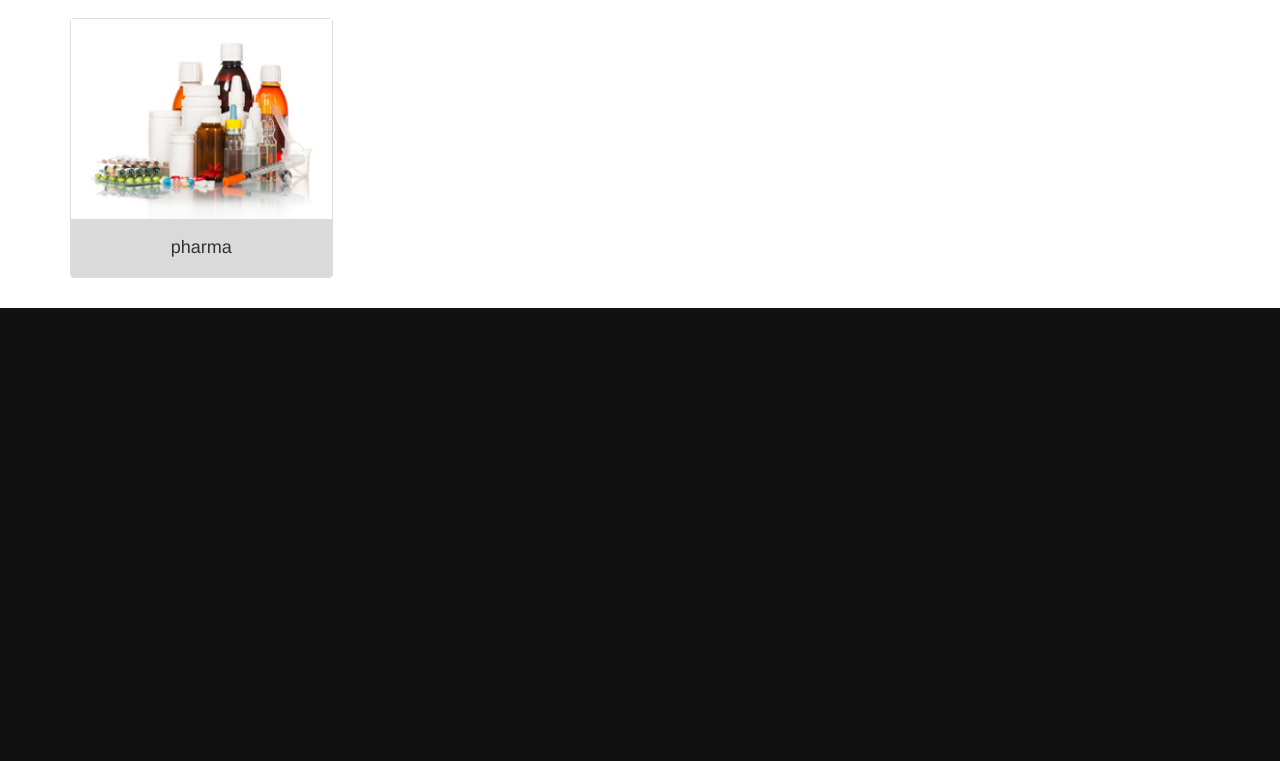
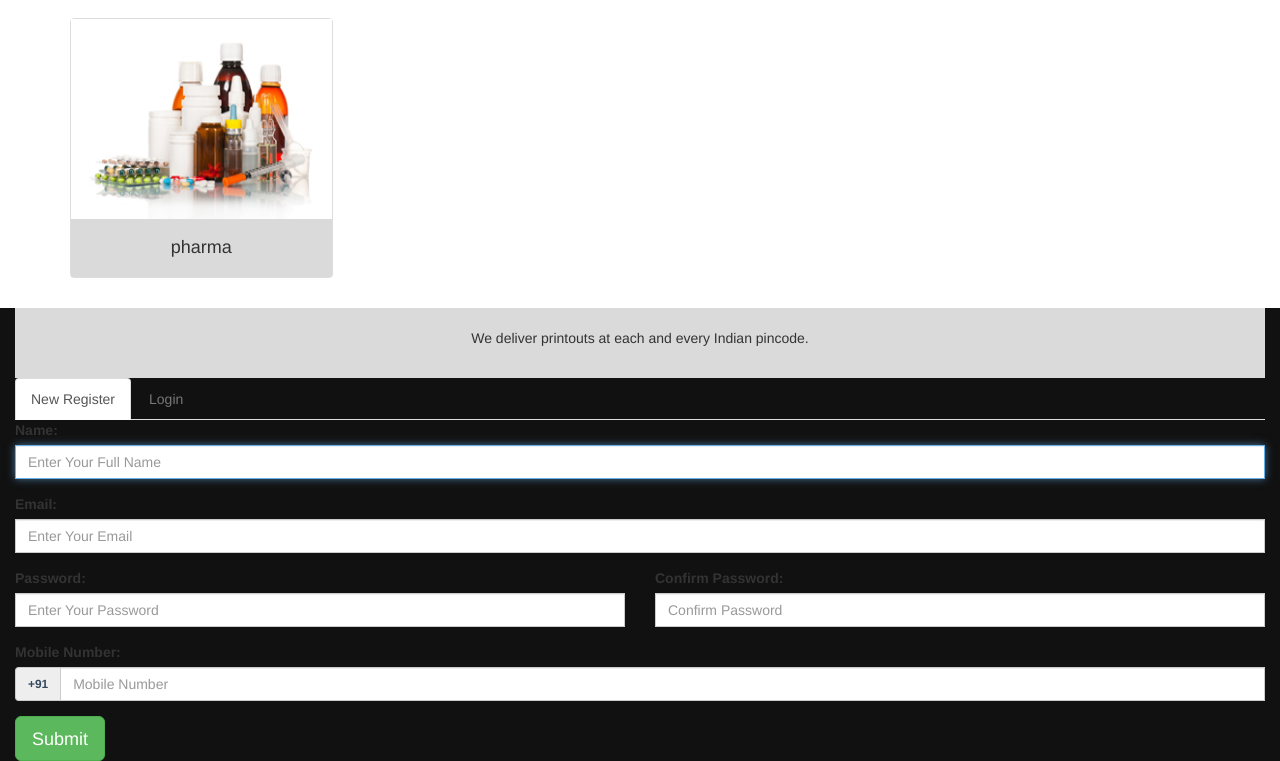
Before and after one commit to Bhavyashree-P-B/new-project, an Angular app: page /#/ in a window 1280 px wide. Shown: the part 722-1483 px from the top of the page. Before the commit the page ends 1030 px from the top, so only its background shows below. Built offline with nearby package versions, Linux system fonts and the light colour scheme; what angular2-google-maps would draw is missing.

Commit message:
signin and sign up tabs. Detailing pending

```diff
--- a/src/app/app.component.css
+++ b/src/app/app.component.css
@@ -44,3 +44,27 @@
     line-height: 50px;
     margin-right: 10px;
 }
+
+#signinModal .modal-content {
+    border-radius: 0px;
+}
+
+#signinModal .modal-header {
+    border-bottom: none;
+}
+
+#signinModal .modal-footer {
+    border-top: none;
+}
+
+#signinModal .modal-footer button.btn {
+    width: 100%;
+}
+
+
+/* Sign page style */
+
+.sign-jumbotron {
+    padding: 20px 10px;
+    background-color: #DADADA;
+}
--- a/src/app/app.component.html
+++ b/src/app/app.component.html
@@ -7,7 +7,7 @@
                 <li><a href="#">Whyus</a></li>
                 <li><a href="#">Advertise</a></li>
                 <li><a href="#">Contact</a></li>
-                <li><a href="#" (click)="signin()">Login</a></li>
+                <li><a href="javascript:void(0)" (click)="signin()">Login</a></li>
                 <li><a href="#">Signup</a></li>
             </ul>
         </div>
@@ -21,42 +21,96 @@
                 <router-outlet></router-outlet>
             </div>
         </div>
+        <div class="row">
+            <div class="col-lg-12 col-md-12">
+                <div class="sign-jumbotron">
+                    <p class="text-center">We deliver printouts at each and every Indian pincode.</p>
+                </div>
+            </div>
+        </div>
+        <div class="row">
+            <div class="col-lg-12 col-md-12">
+                <ul class="nav nav-tabs" role="tablist">
+                    <li class="active"><a data-toggle="tab" class="text-muted" href="#register">New Register</a></li>
+                    <li><a data-toggle="tab" class="text-muted" href="#login">Login</a></li>
+                </ul>
+                <div class="tab-content">
+                    <div role="tabpanel" class="tab-pane active" id="register">
+                        <form role="form" action="" method="POST" name="form1">
+                            <div class="form-group">
+                                <label class="textfieldRequiredMsg" for="email">Name:</label>
+                                <input type="text" class="form-control" placeholder="Enter Your Full Name" name="name" autofocus="" autocomplete="off" />
+                            </div>
+                            <div class="form-group">
+                                <label class="textfieldRequiredMsg textfieldInvalidFormatMsg" for="pwd">Email:</label>
+                                <input type="email" class="form-control" placeholder="Enter Your Email" name="email" id="email" onblur="checkAvailability1()" autocomplete="off" />
+                            </div>
+                            <div class="row">
+                                <div class="col-sm-6">
+                                    <div class="form-group">
+                                        <label class="textfieldRequiredMsg textfieldMinCharsMsg textfieldMaxCharsMsg" for="pwd">Password:</label>
+                                        <input type="password" id="password1" class="form-control" placeholder="Enter Your Password" name="password" autocomplete="off">
+                                    </div>
+                                </div>
+                                <div class="col-sm-6">
+                                    <div class="form-group">
+                                        <label class="textfieldRequiredMsg textfieldMinCharsMsg textfieldMaxCharsMsg" for="pwd">Confirm Password:</label>
+                                        <input type="password" id="password2" class="form-control" placeholder="Confirm Password" name="c_password" autocomplete="off" />
+                                    </div>
+                                </div>
+                            </div>
+                            <div class="form-group">
+                                <label class="textfieldRequiredMsg textfieldMinCharsMsg textfieldMaxCharsMsg" for="phone">Mobile Number:</label>
+                                <div class="input-group">
+                                    <span class="input-group-addon" id="basic-addon1"><strong class="small" style="color:#34495E;">+91</strong></span>
+                                    <input type="number" class="form-control" placeholder="Mobile Number" name="mobile" aria-describedby="basic-addon1" autocomplete="off" />
+                                </div>
+                            </div>
+                            <button type="submit" class="btn btn-success btn-lg full-width" id="signupsubmit" name="submit" onmouseover="checkAvailability1()" style="min-height:45px;max-height:45px;">Submit</button>
+                        </form>
+                    </div>
+                    <div role="tabpanel" class="tab-pane" id="login">
+                        <form role="form" action="" method="POST">
+                            <div class="form-group">
+                                <label for="login-email">Email: </label>
+                                <input type="email" class="form-control form-signin" placeholder="Enter Email" name="login-email" id="login-email" value="" required="" autofocus="">
+                            </div>
+                            <div class="form-group">
+                                <label for="pwd">Password:</label>
+                                <input type="password" class="form-control" placeholder="Enter Password" id="login-pass" name="password" value="" />
+                            </div>
+                            <button type="button" class="btn full-width btn-lg btn-success" id="login-submit" name="login" onclick="check_u_and_p()"><span id="login-text">Login</span></button>
+                        </form>
+                    </div>
+                </div>
+            </div>
+        </div>
     </div>
-
     <div class="modal fade" id="signinModal" tabindex="-1" role="dialog" aria-labelledby="myModalLabel">
         <div class="modal-dialog" role="document">
             <div class="modal-content">
                 <div class="modal-header">
                     <button type="button" class="close" data-dismiss="modal" aria-label="Close"><span aria-hidden="true">&times;</span></button>
-                    <h4 class="modal-title text-center" id="myModalLabel">Sign In</h4>
+                    <h4 class="modal-title text-center" id="myModalLabel">PublishAdd</h4>
+                    <p class="text-center">Login to proceed</p>
                 </div>
                 <div class="modal-body">
                     <form class="form-horizontal">
                         <div class="form-group">
                             <label for="inputEmail3" class="col-sm-2 control-label">Email</label>
                             <div class="col-sm-10">
-                                <input type="email" class="form-control" id="inputEmail3" placeholder="Email">
+                                <input type="email" class="form-control" name="email" id="email" placeholder="Email">
                             </div>
                         </div>
                         <div class="form-group">
                             <label for="inputPassword3" class="col-sm-2 control-label">Password</label>
                             <div class="col-sm-10">
-                                <input type="password" class="form-control" id="inputPassword3" placeholder="Password">
-                            </div>
-                        </div>
-                        <div class="form-group">
-                            <div class="col-sm-offset-2 col-sm-10">
-                                <div class="checkbox">
-                                    <label>
-          <input type="checkbox"> Remember me
-        </label>
-                                </div>
+                                <input type="password" class="form-control" name="password" id="password" placeholder="Password">
                             </div>
                         </div>
                     </form>
                 </div>
                 <div class="modal-footer">
-                    <button type="button" class="btn btn-default" data-dismiss="modal">Close</button>
                     <button type="button" class="btn btn-primary" data-dismiss="modal">Signin</button>
                 </div>
             </div>
--- a/src/assets/css/simple-sidebar.css
+++ b/src/assets/css/simple-sidebar.css
@@ -10,6 +10,10 @@ body {
 
 .bg-white {
     background-color: white !important;
+}
+
+input {
+    border-radius: 0px !important;
 }
 
 #wrapper {
```
